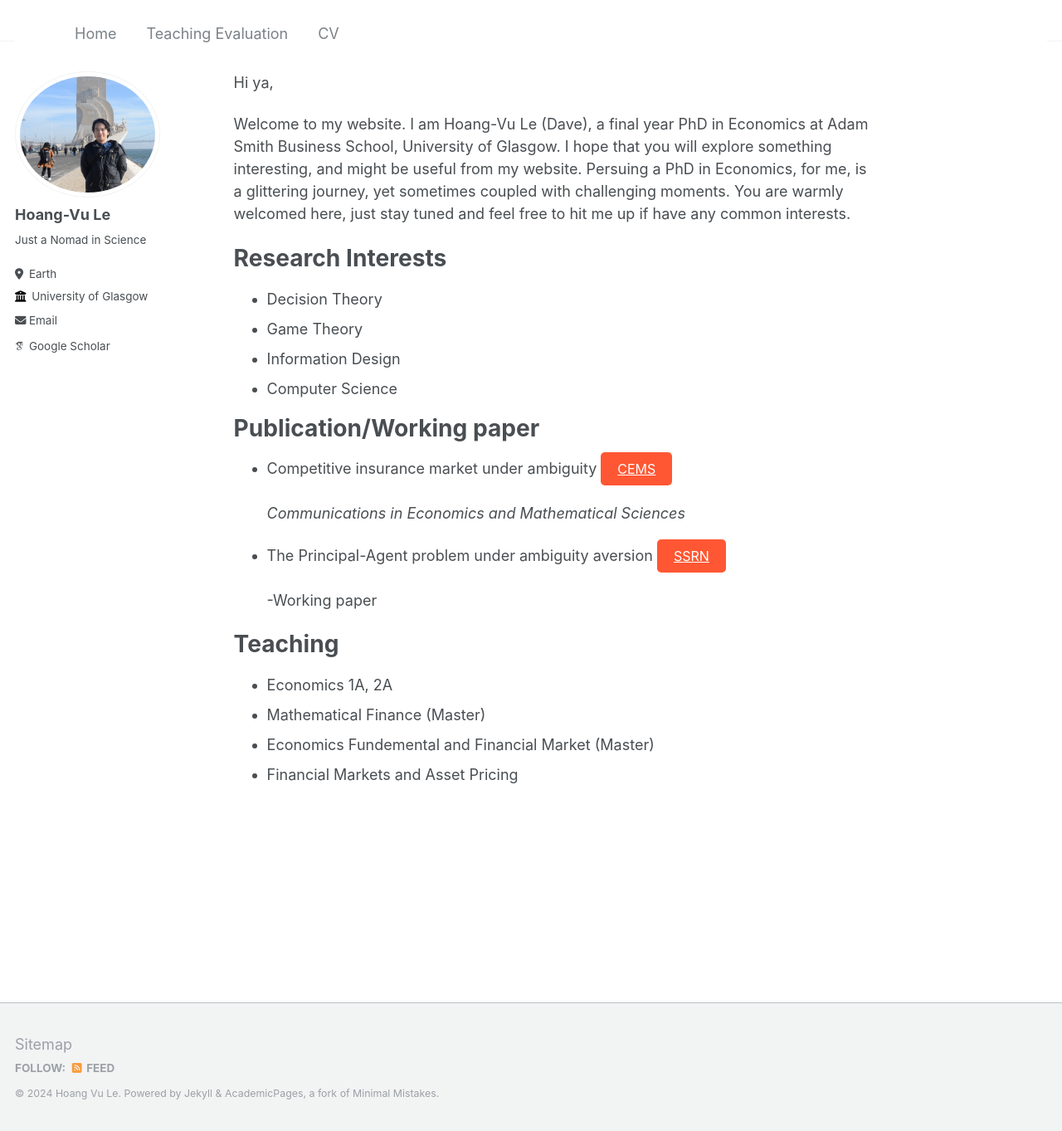
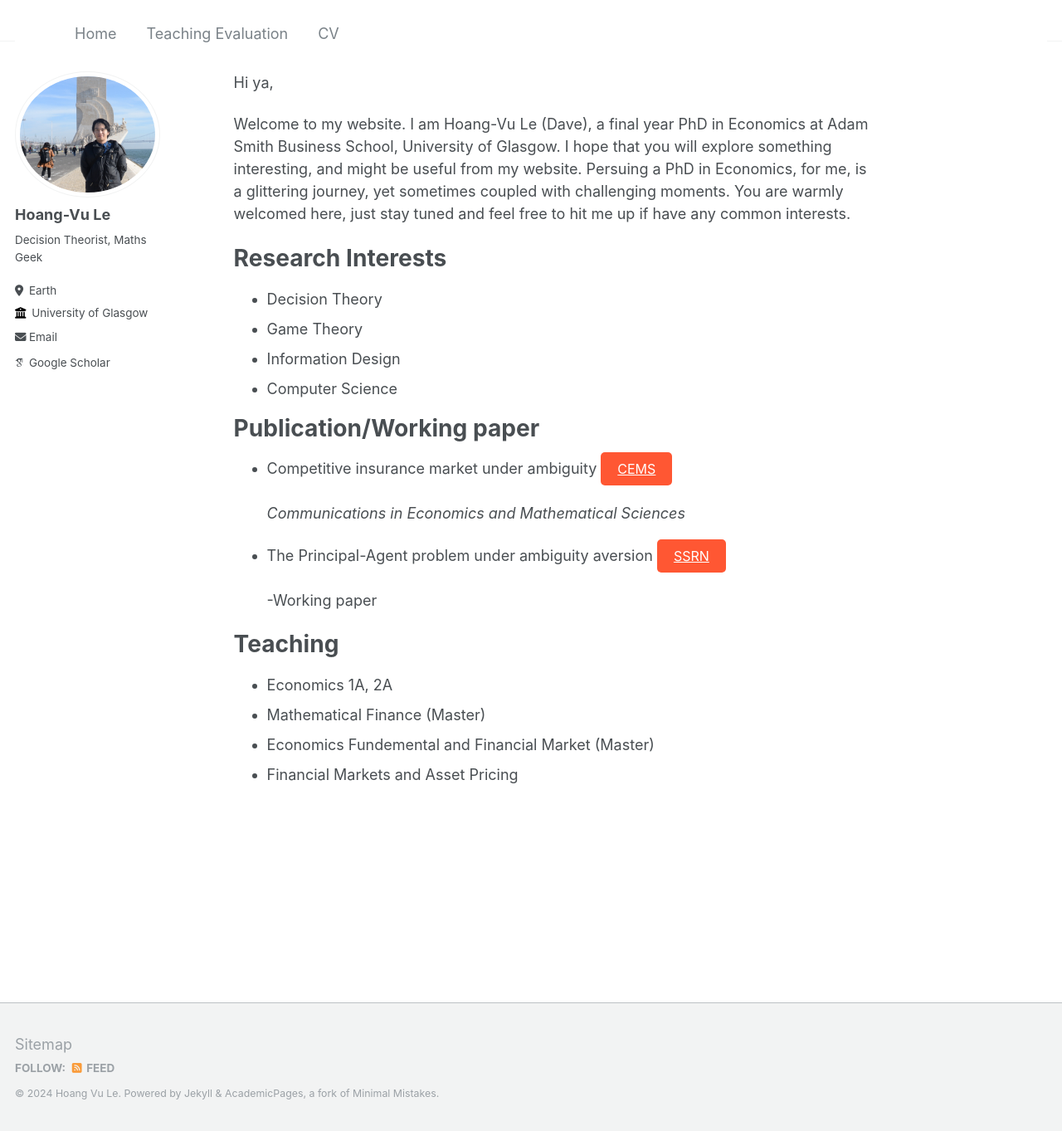
Before and after one commit to hvule/hvule.github.io, a Jekyll site: the page built from _pages/about.md, in a window 1280 px wide and 1363 px high. Shown: the whole window at 83% size. Built offline with Jekyll 4.4.1, drawn with Linux system fonts in a browser that asks for light colours; some web fonts are replaced.

Commit message:
Update _config.yml

```diff
--- a/_config.yml
+++ b/_config.yml
@@ -25,7 +25,7 @@ author:
   avatar           : "new_avatar.jpg"
   name             : "Hoang-Vu Le"
   pronouns         : # example: "she/her"
-  bio              : "Just a Nomad in Science"
+  bio              : "Decision Theorist, Maths Geek"
   location         : "Earth"
   employer         : "University of Glasgow"
   uri              : # URL
```
